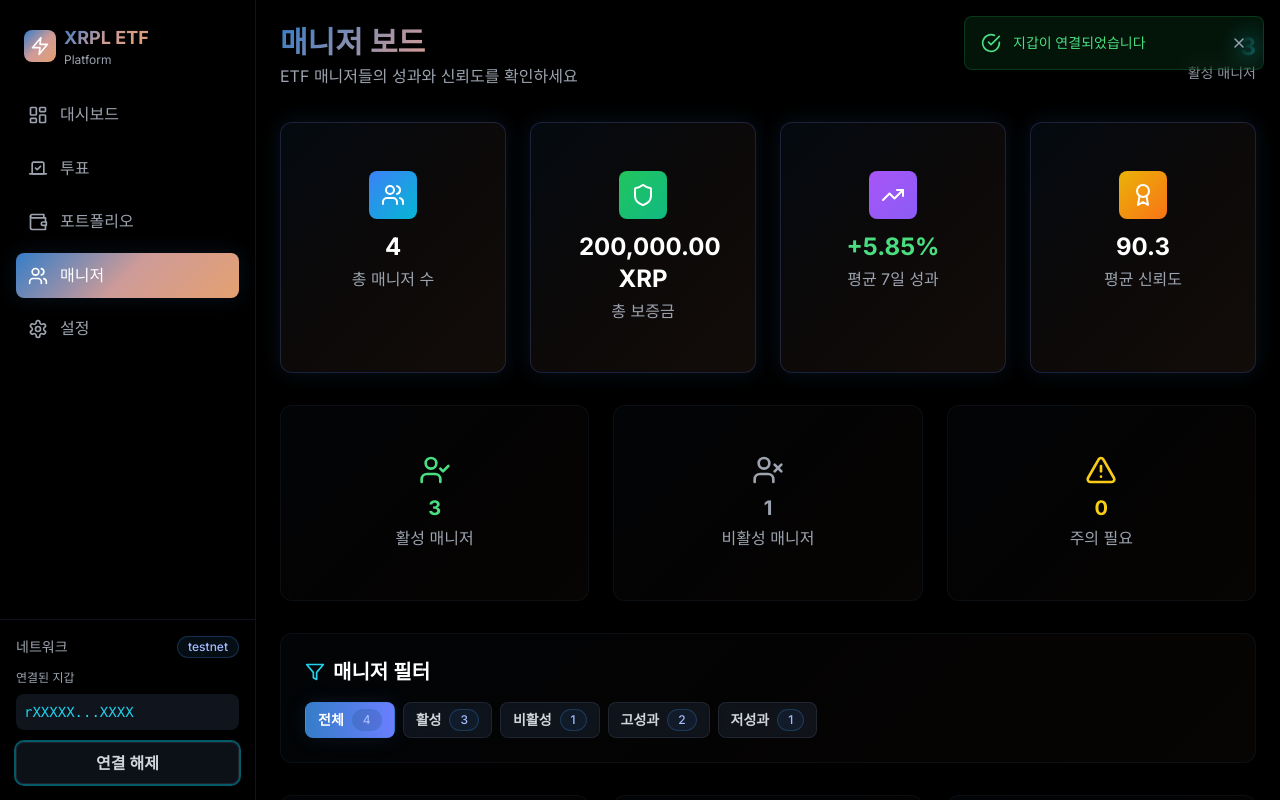
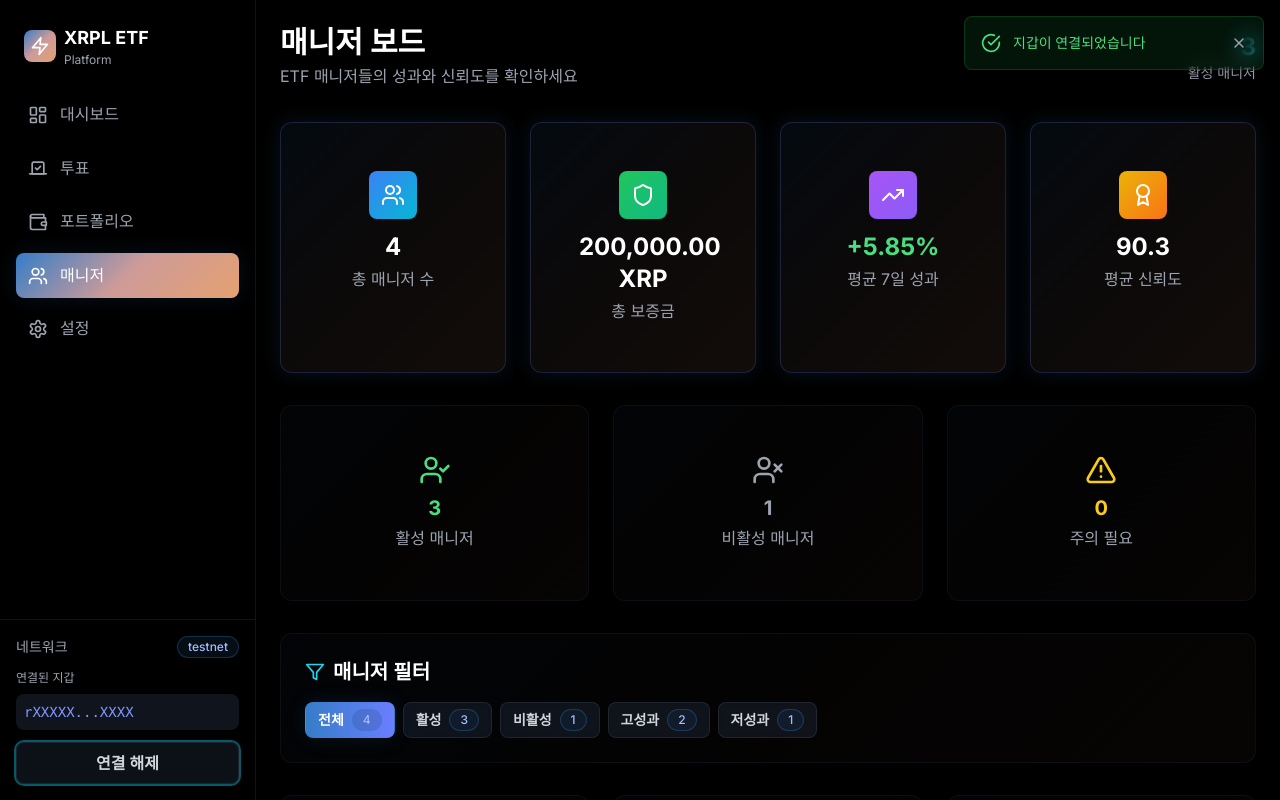
Before and after one commit to lloes098/xrpl-2025, a Next.js app in the folder xrpl-etf-platform/apps/web/: page /managers in a window 1280 px wide. Both pictures are taken after a click on the button "지갑 연결". Shown: the top 800 px of the page. Built offline with nearby package versions, Linux system fonts and the light colour scheme.

Commit message:
fix: 텍스트 스타일 정리 및 가독성 개선
- 모든 페이지 제목을 그라데이션에서 깔끔한 흰색으로 변경
- 네비게이션 로고 텍스트 스타일 통일
- 전체적인 텍스트 가독성 개선

```diff
--- a/xrpl-etf-platform/apps/web/src/app/dashboard/page.tsx
+++ b/xrpl-etf-platform/apps/web/src/app/dashboard/page.tsx
@@ -35,7 +35,7 @@
         {/* Header */}
         <div className="flex items-center justify-between">
           <div>
-            <h1 className="text-3xl font-bold gradient-text">대시보드</h1>
+            <h1 className="text-3xl font-bold text-white">대시보드</h1>
             <p className="text-gray-400 mt-1">XRPL ETF 플랫폼 현황을 한눈에 확인하세요</p>
           </div>
           <div className="flex items-center space-x-2">
@@ -70,7 +70,7 @@
                   <div className="w-8 h-8 border-2 border-cyan-500 border-t-transparent rounded-full animate-spin" />
                 </div>
               ) : allocationData ? (
-                <AllocationPieChart data={allocationData} />
+                <AllocationPieChart currentData={allocationData} />
               ) : (
                 <div className="h-80 flex items-center justify-center text-gray-400">
                   데이터를 불러올 수 없습니다
--- a/xrpl-etf-platform/apps/web/src/app/managers/page.tsx
+++ b/xrpl-etf-platform/apps/web/src/app/managers/page.tsx
@@ -85,7 +85,7 @@
         {/* Header */}
         <div className="flex items-center justify-between">
           <div>
-            <h1 className="text-3xl font-bold gradient-text">매니저 보드</h1>
+            <h1 className="text-3xl font-bold text-white">매니저 보드</h1>
             <p className="text-gray-400 mt-1">ETF 매니저들의 성과와 신뢰도를 확인하세요</p>
           </div>
           <div className="text-right">
--- a/xrpl-etf-platform/apps/web/src/app/settings/page.tsx
+++ b/xrpl-etf-platform/apps/web/src/app/settings/page.tsx
@@ -97,7 +97,7 @@
         {/* Header */}
         <div className="flex items-center justify-between">
           <div>
-            <h1 className="text-3xl font-bold gradient-text">설정</h1>
+            <h1 className="text-3xl font-bold text-white">설정</h1>
             <p className="text-gray-400 mt-1">플랫폼 설정을 관리하세요</p>
           </div>
           <div className="flex items-center space-x-2">
--- a/xrpl-etf-platform/apps/web/src/components/layout/navigation.tsx
+++ b/xrpl-etf-platform/apps/web/src/components/layout/navigation.tsx
@@ -61,7 +61,7 @@
               <Zap className="w-5 h-5 text-white" />
             </div>
             <div>
-              <h1 className="text-lg font-bold gradient-text">XRPL ETF</h1>
+              <h1 className="text-lg font-bold text-white">XRPL ETF</h1>
               <p className="text-xs text-gray-400">Platform</p>
             </div>
           </div>
@@ -81,7 +81,7 @@
                     "flex items-center space-x-3 px-3 py-2.5 rounded-lg transition-all duration-300",
                     isActive
                       ? "bg-gradient-primary text-white shadow-glow"
-                      : "text-gray-400 hover:text-cyan-400 hover:bg-cyan-500/10"
+                      : "text-gray-400 hover:text-gray-200 hover:bg-primary-500/10"
                   )}
                 >
                   <Icon className="w-5 h-5" />
@@ -103,7 +103,7 @@
               <div className="space-y-2">
                 <div className="text-xs text-gray-400">연결된 지갑</div>
                 <div className="bg-dark-800/50 rounded-lg p-2">
-                  <div className="text-sm font-mono text-cyan-400">
+                  <div className="text-sm font-mono text-primary-400">
                     {truncateAddress(address)}
                   </div>
                 </div>
@@ -130,7 +130,7 @@
               <div className="w-8 h-8 bg-gradient-primary rounded-lg flex items-center justify-center">
                 <Zap className="w-5 h-5 text-white" />
               </div>
-              <h1 className="text-lg font-bold gradient-text">XRPL ETF</h1>
+              <h1 className="text-lg font-bold text-white">XRPL ETF</h1>
             </div>
 
             <Button
@@ -186,7 +186,7 @@
                         "flex items-center space-x-3 px-3 py-3 rounded-lg transition-all duration-300",
                         isActive
                           ? "bg-gradient-primary text-white shadow-glow"
-                          : "text-gray-400 hover:text-cyan-400 hover:bg-cyan-500/10"
+                          : "text-gray-400 hover:text-gray-200 hover:bg-primary-500/10"
                       )}
                     >
                       <Icon className="w-5 h-5" />
@@ -208,7 +208,7 @@
                   <div className="space-y-2">
                     <div className="text-xs text-gray-400">연결된 지갑</div>
                     <div className="bg-dark-800/50 rounded-lg p-2">
-                      <div className="text-sm font-mono text-cyan-400">
+                      <div className="text-sm font-mono text-primary-400">
                         {truncateAddress(address)}
                       </div>
                     </div>
```
